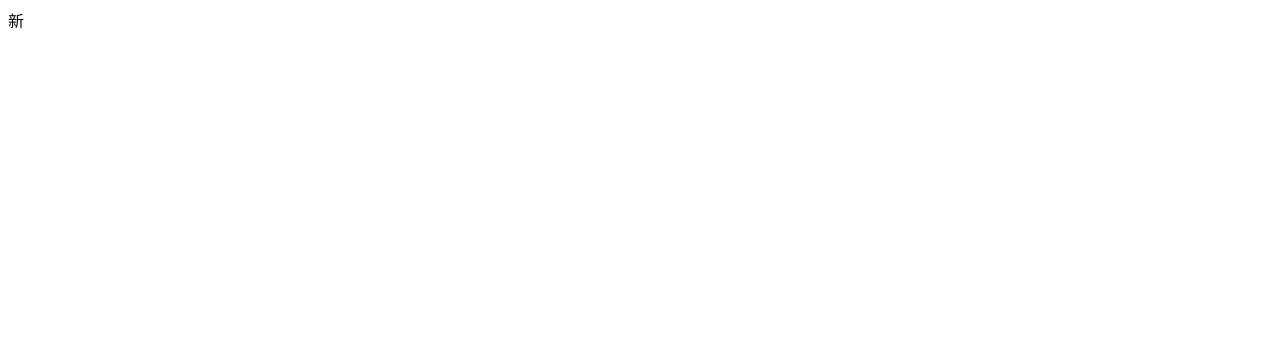
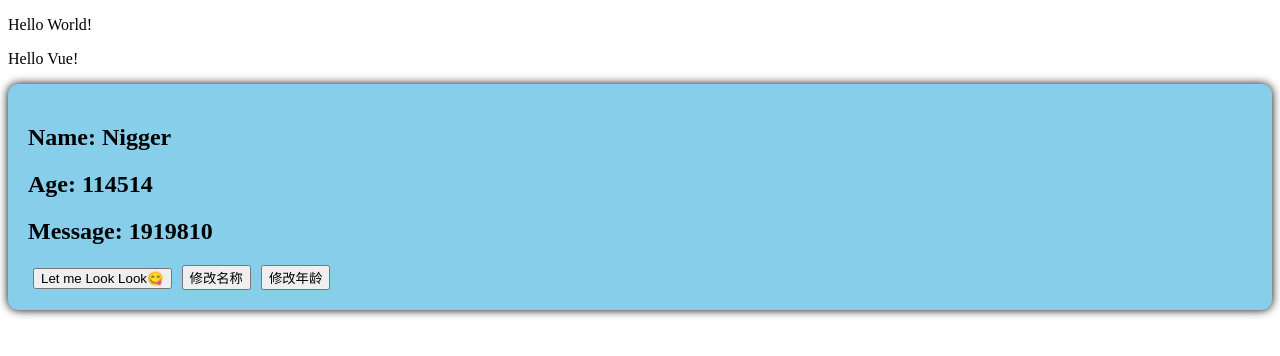
Before and after one commit to Erhai-lake/uncle_first, a Vue app: page / in a window 1280 px wide. Shown: the top 356 px of the page. Built offline with nearby package versions, Linux system fonts and the light colour scheme.

Commit message:
练练手()

```diff
--- a/src/App.vue
+++ b/src/App.vue
@@ -1,9 +1,14 @@
+<template>
+	<div>
+		<p>Hello World!</p>
+		<p>Hello Vue!</p>
+		<Test/>
+	</div>
+</template>
+
 <script setup lang="ts">
+import Test from "./components/Test.vue"
 </script>
-
-<template>
-	新
-</template>
 
 <style scoped>
 </style>
--- /dev/null
+++ b/src/components/Test.vue
@@ -0,0 +1,50 @@
+<template>
+	<div class="Test">
+		<h2> Name: {{ NAME }} </h2>
+		<h2> Age: {{ AGE }}</h2>
+		<h2> Message: {{ Utils.show.showMessage(TEL) }}</h2>
+		<button @click='Utils.show.showTel("你看你妈呢")'>Let me Look Look😋</button>
+		<button @click='Utils.change.name("黑鬼")'>修改名称</button>
+		<button @click=Utils.change.age(123456)>修改年龄</button>
+	</div>
+</template>
+
+<script setup lang="ts">
+import {ref} from "vue"
+
+const NAME = ref("Nigger")
+const AGE = ref(114514)
+const TEL = ref(1919810)
+
+let Utils = {
+	show: {
+		showTel: function (message: string | number) {
+			return alert(message)
+		},
+		showMessage: function (message: string | number) {
+			return message
+		}
+	},
+	change: {
+		name: function (name: string) {
+			NAME.value = name
+		},
+		age: function (age: number) {
+			AGE.value = age
+		}
+	}
+}
+</script>
+
+<style>
+.Test {
+	background-color: skyblue;
+	box-shadow: 0 0 10px;
+	border-radius: 10px;
+	padding: 20px;
+}
+
+button {
+	margin: 0 5px;
+}
+</style>
```
